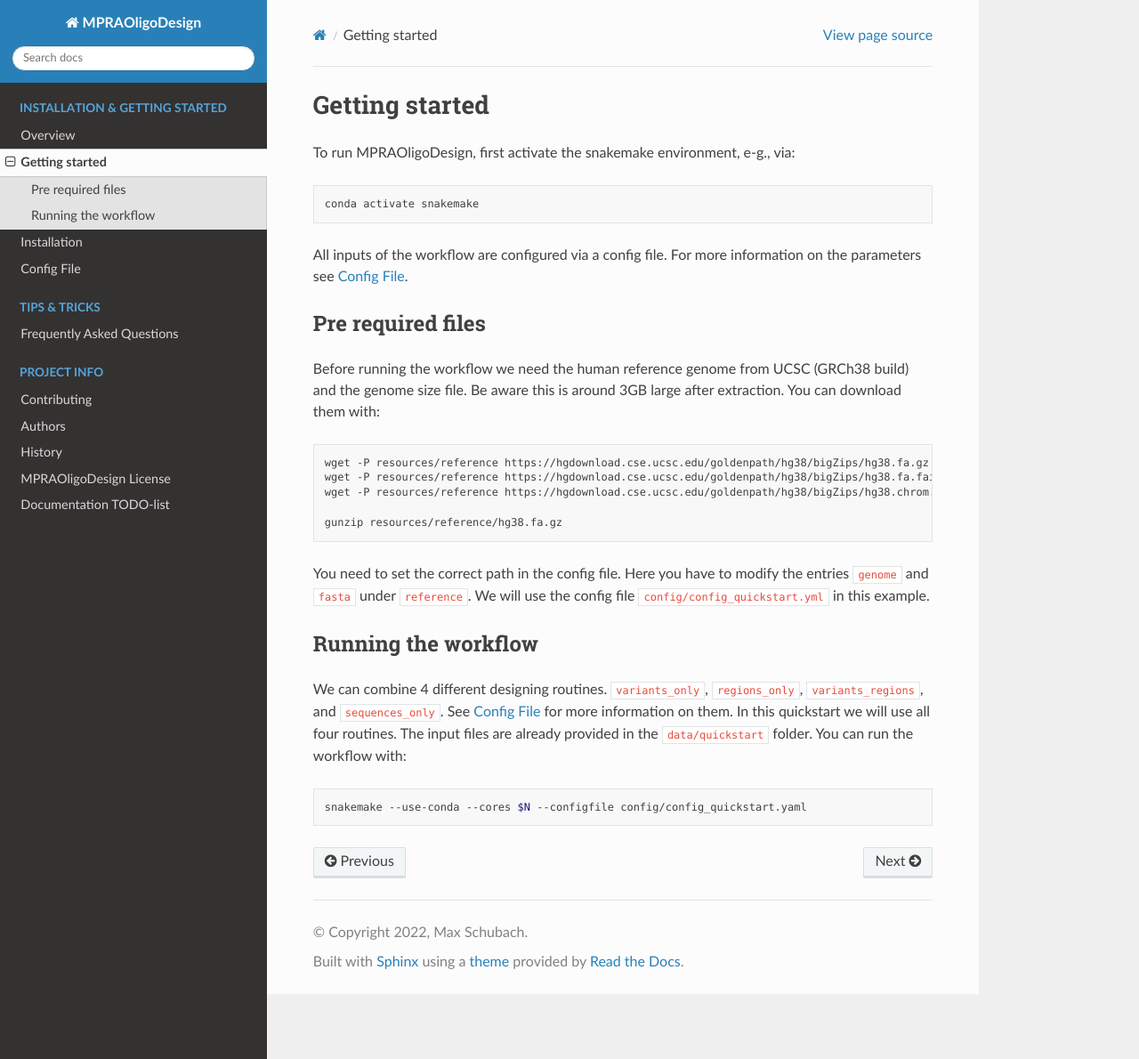
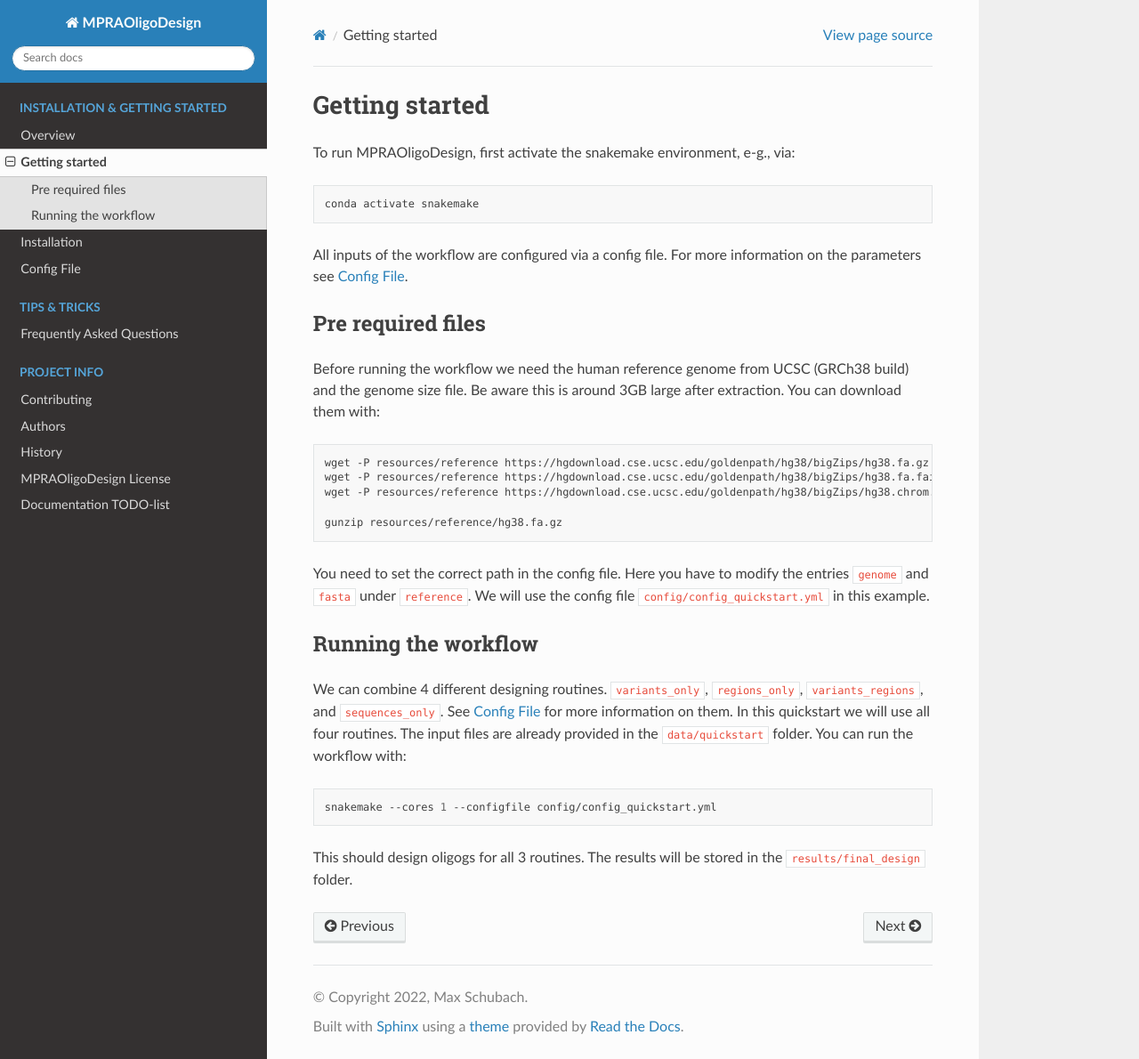
Before and after one commit to kircherlab/MPRAOligoDesign, a Sphinx documentation site: the page built from docs/quickstart.rst, in a window 1280 px wide and 1190 px high. Shown: the whole window at 89% size. Built offline with Sphinx 7.4.7 and the Read the Docs theme 3.1.0, drawn with Linux system fonts in a browser that asks for light colours; formulas are drawn with MathJax 3.

Commit message:
docs: generating quickstart

```diff
--- a/docs/quickstart.rst
+++ b/docs/quickstart.rst
@@ -36,4 +36,6 @@ We can combine 4 different designing routines. ``variants_only``, ``regions_only
 
 .. code-block:: bash
 
-    snakemake --use-conda --cores $N --configfile config/config_quickstart.yaml
+    snakemake --cores 1 --configfile config/config_quickstart.yml
+
+This should design oligogs for all 3 routines. The results will be stored in the ``results/final_design`` folder.
```
Also changed, not shown: 6 other files.
